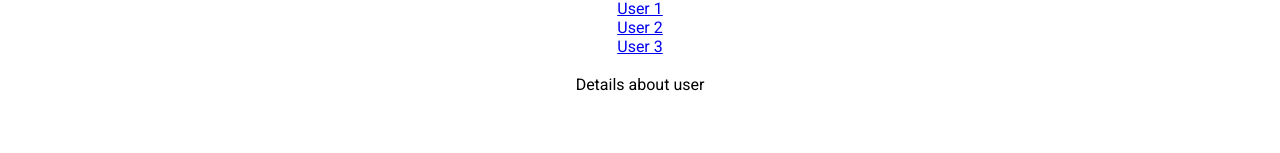
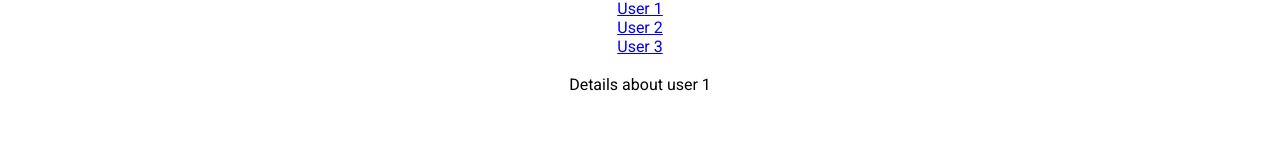
Before and after one commit to m-mourouh/React-Router, a React (Vite) app: page /users/1 in a window 1280 px wide. Shown: the part 147-300 px from the top of the page. Built offline with nearby package versions, Linux system fonts and the light colour scheme.

Commit message:
URL params

```diff
--- a/src/App.tsx
+++ b/src/App.tsx
@@ -28,7 +28,7 @@ function App() {
           <Route path="new"  element={<NewProducts/>}/>
         </Route>
         <Route path="users" element={<Users/>}>
-            <Route path=":user_id" element={<UserDetails/>}/>
+            <Route path=":userID" element={<UserDetails/>}/>
             <Route path="admin" element={<Admin/>}/>
         </Route>
         <Route path="*" element={<NoMatch/>} />
--- a/src/components/pages/UserDetails.tsx
+++ b/src/components/pages/UserDetails.tsx
@@ -1,9 +1,9 @@
-import React from 'react'
-
+import { useParams } from "react-router-dom"
 const UserDetails = () => {
+  const { userID } = useParams();
   return (
     <div>
-      Details about user
+      Details about user {userID}
     </div>
   )
 }
```
